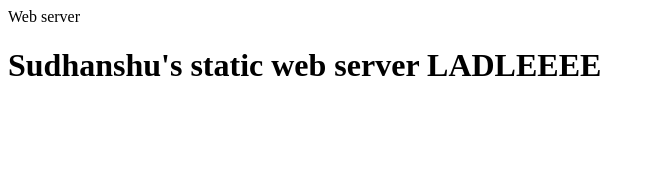
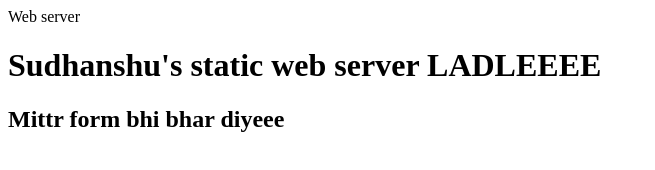
Before and after one commit to glitched-sudhanshu/Go-web-server, a plain HTML site: page static/index.html in a window 1280 px wide. Shown: the whole page, without its empty margins (0-655 px from the left). Drawn offline with Linux system fonts and the light colour scheme.

Commit message:
add html web pages

```diff
--- a/static/index.html
+++ b/static/index.html
@@ -6,5 +6,6 @@
         <h1>
             Sudhanshu's static web server LADLEEEE
         </h1>
+        <h2>Mittr form bhi bhar diyeee</h2>
     </body>
 </html>
```
Also changed, not shown: static/form.html (+1 -0 lines).
